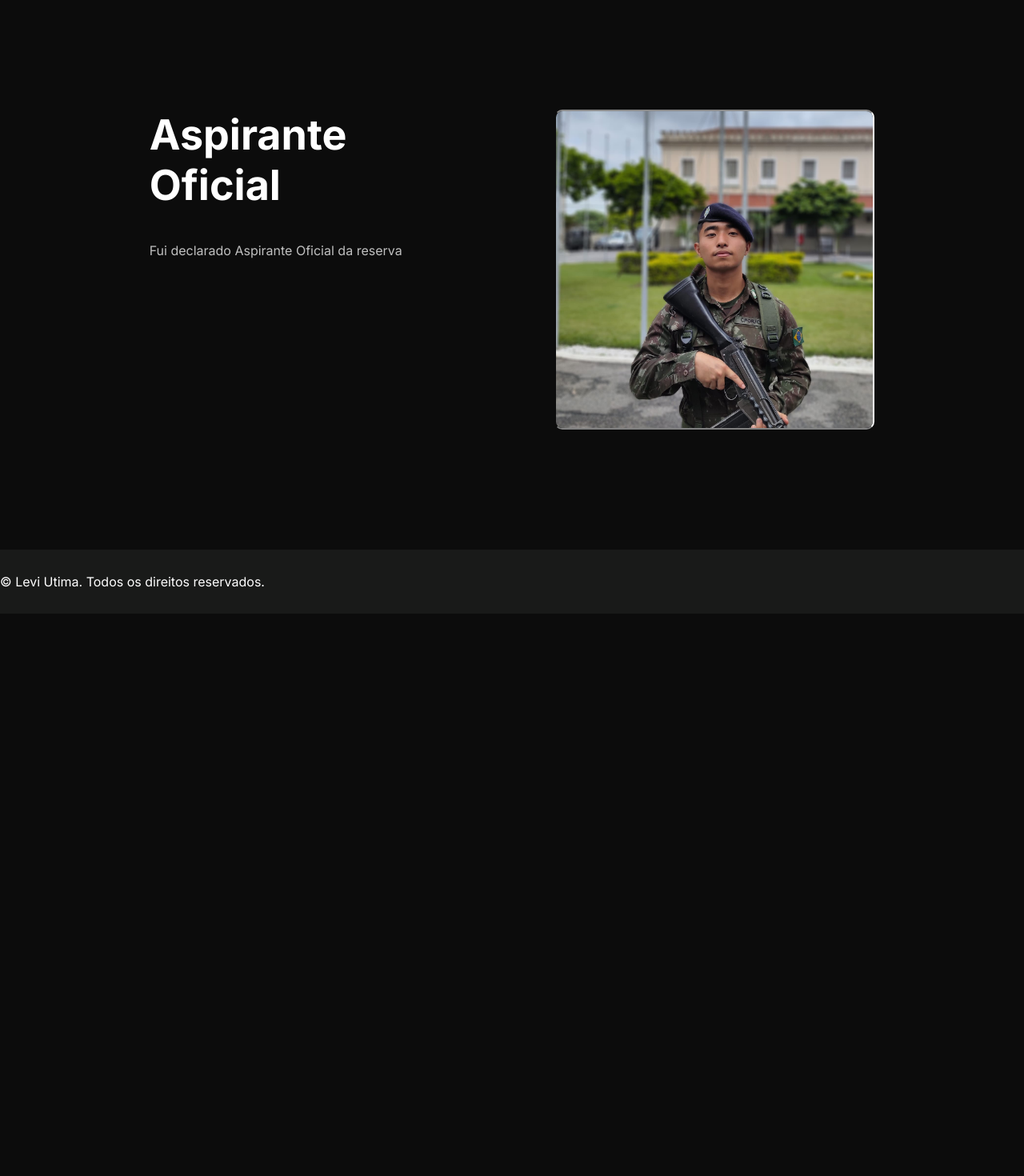
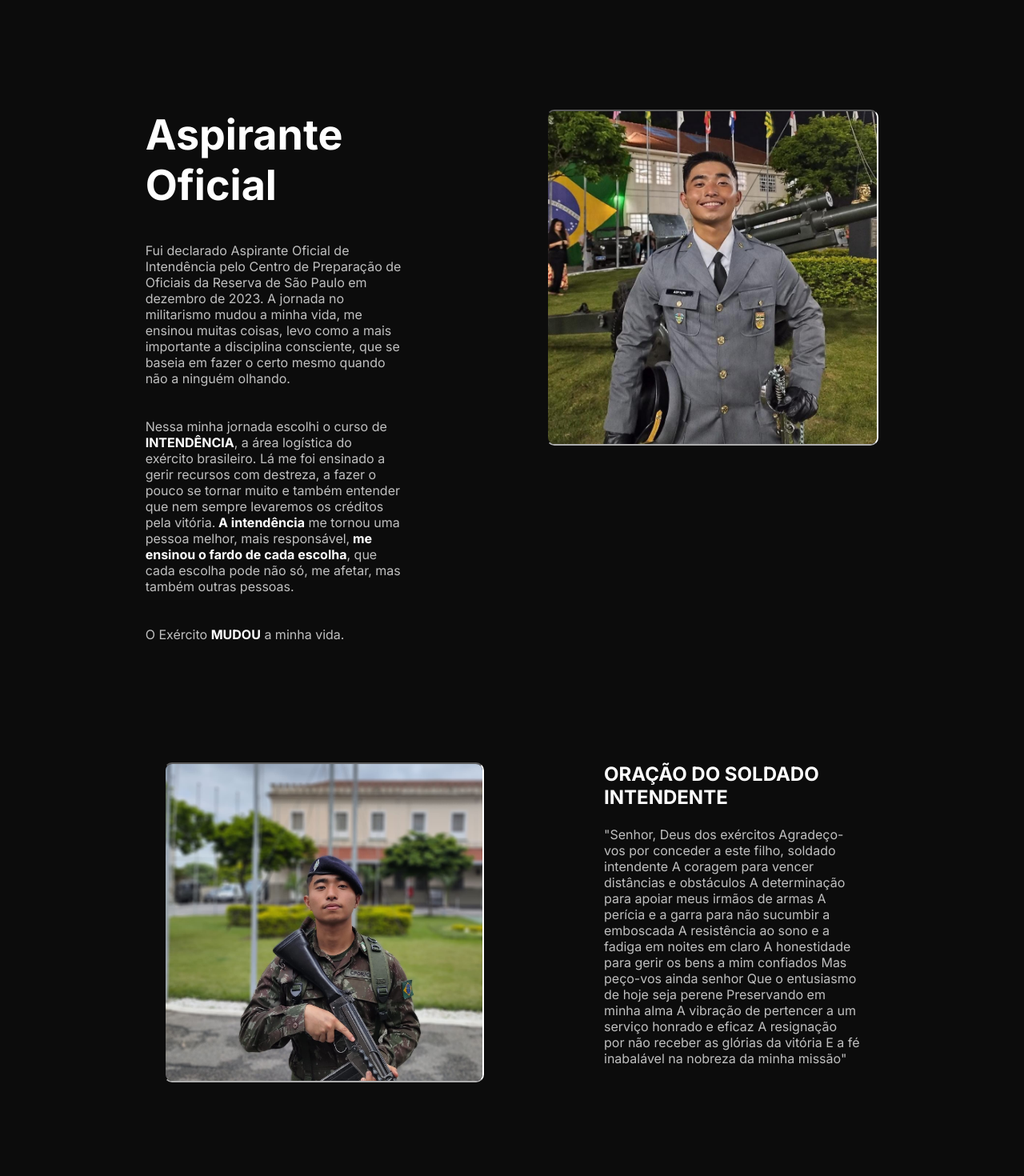
Before and after one commit to leviutima/PORTFOLIO, a React (Vite) app: page /Sobre in a window 1280 px wide. Shown: the part 620-2090 px from the top of the page at 80% size. Before the commit the page ends 1387 px from the top, so only its background shows below. Built offline with nearby package versions, Linux system fonts and the light colour scheme.

Commit message:
adicionando mais sobre mim a pagina sobre

```diff
--- a/src/components/Button/Button.styled.ts
+++ b/src/components/Button/Button.styled.ts
@@ -43,7 +43,12 @@ export const ButtonStyle = styled.div <PropsButton>`
 
 
     @media (max-width: 768px) {
+        width: 35vw;
+        height: 8vh;
 
+        .button-text {
+            display: none;
+        }
     }
 
 `
@@ -51,4 +56,7 @@ export const ButtonStyle = styled.div <PropsButton>`
 export const ImgStyle = styled.img `
     width: 2vw;
 
+    @media (max-width: 768px) {
+        width: 10vw;
+    }
 `
--- a/src/components/Button/Button.tsx
+++ b/src/components/Button/Button.tsx
@@ -20,14 +20,14 @@ const Button: React.FC<PropsButton> = ({ img ,bgColor, borderColor, textColor, c
                 <LinkStyle to={path}>
                     <ButtonStyle $bgColor={bgColor} $borderColor={borderColor} $textColor={textColor}>
                         <ImgStyle src={img}></ImgStyle>
-                        <span>{children}</span>
+                        <span className="button-text">{children}</span>
                     </ButtonStyle>
                 </LinkStyle>
             ) : (
                 <Ancora href={ancora}>
                 <ButtonStyle as="button" type={type} $bgColor={bgColor} $borderColor={borderColor} $textColor={textColor}>
                     <ImgStyle src={img}></ImgStyle>
-                    <span>{children}</span>
+                    <span className="button-text">{children}</span>
                 </ButtonStyle>
                 </Ancora>
             )}
--- a/src/pages/Home/Home.styled.ts
+++ b/src/pages/Home/Home.styled.ts
@@ -28,6 +28,10 @@ export const Title = styled.div `
     display: grid;
     gap: 24px;
     font-size: 42px;
+
+    @media (max-width: 768px) {
+      font-size: 18px;
+    }
 `
 
 export const SpanStyle = styled.span`
@@ -39,6 +43,11 @@ export const SpanStyle = styled.span`
   animation:
     ${digitando} 4s steps(40, end),
     ${efeitoDigitacao} 0.75s step-end infinite;
+
+    @media (max-width: 768px) {
+      font-size: 12px;
+      margin-right: 15%;
+    }
 `
 
 export const SectionContainerSecond = styled.section `
--- a/src/pages/Sobre/Sobre.styled.ts
+++ b/src/pages/Sobre/Sobre.styled.ts
@@ -66,3 +66,21 @@ export const SectionContato = styled.section `
 export const SectionExercito = styled.section `
 
 `
+
+export const SectionOracaoIntendente = styled.section `
+    display: flex;
+    justify-content: center;
+    gap: 150px;
+`
+
+export const CardOracao = styled.div `
+    display: flex;
+    flex-direction: column;
+    gap: 22px;
+
+    width: 25vw;
+
+    & p {
+      color: var(--cinza);
+    }
+`
--- a/src/pages/Sobre/Sobre.tsx
+++ b/src/pages/Sobre/Sobre.tsx
@@ -1,7 +1,8 @@
 import Levi from '../../assets/profileLevi.png'
-import { ContainerText, ImgProfile, MainContainer, Negrito, SectionContato, SectionMain } from './Sobre.styled'
+import { CardOracao, ContainerText, ImgProfile, MainContainer, Negrito, SectionContato, SectionMain, SectionOracaoIntendente } from './Sobre.styled'
 import linkedin from '../../assets/linkedinLogo.png'
 import Button from '../../components/Button/Button'
+import Aspira from '../../assets/AspiraYuki.jpeg'
 import LeviAspOf from '../../assets/leviOf.jpeg'
 
 const Sobre = () => {
@@ -25,11 +26,40 @@ const Sobre = () => {
             <SectionMain>
                 <ContainerText>
                     <h2>Aspirante Oficial</h2>
-                    <p>Fui declarado Aspirante Oficial da reserva </p>
+                    <p>Fui declarado Aspirante Oficial de Intendência pelo Centro de Preparação
+                        de Oficiais da Reserva de São Paulo em dezembro de 2023. A jornada no militarismo
+                        mudou a minha vida, me ensinou muitas coisas, levo como a mais importante a disciplina consciente,
+                        que se baseia em fazer o certo mesmo quando não a ninguém olhando.
+                    </p>
+                    <p>Nessa minha jornada escolhi o curso de <Negrito>INTENDÊNCIA</Negrito>, a área logística do exército
+                    brasileiro. Lá me foi ensinado a gerir recursos com destreza, a fazer o pouco se tornar muito e também entender
+                    que nem sempre levaremos os créditos pela vitória.<Negrito> A intendência</Negrito> me tornou uma pessoa melhor, mais responsável,
+                    <Negrito> me ensinou o fardo de cada escolha</Negrito>, que cada escolha pode não só, me afetar, mas também outras pessoas.</p>
+                    <p>O Exército <Negrito>MUDOU</Negrito> a minha vida.</p>
                 </ContainerText>
-                <ImgProfile src={LeviAspOf} width={400} height={400}></ImgProfile>
-
+                <ImgProfile src={Aspira} width={415} height={420}></ImgProfile>
             </SectionMain>
+            <SectionOracaoIntendente>
+                <ImgProfile src={LeviAspOf} width={400}></ImgProfile>
+                <CardOracao>
+                    <h2>ORAÇÃO DO SOLDADO INTENDENTE</h2>
+                    <p> "Senhor,
+                        Deus dos exércitos
+                        Agradeço-vos por conceder a este filho, soldado intendente
+                        A coragem para vencer distâncias e obstáculos
+                        A determinação para apoiar meus irmãos de armas
+                        A perícia e a garra para não sucumbir a emboscada
+                        A resistência ao sono e a fadiga em noites em claro
+                        A honestidade para gerir os bens a mim confiados
+                        Mas peço-vos ainda senhor
+                        Que o entusiasmo de hoje seja perene
+                        Preservando em minha alma
+                        A vibração de pertencer a um serviço honrado e eficaz
+                        A resignação por não receber as glórias da vitória
+                        E a fé inabalável na nobreza da minha missão"
+                    </p>
+                </CardOracao>
+            </SectionOracaoIntendente>
             <SectionContato>
                     <>
 
```
Also changed, not shown: src/assets/AspiraYuki.jpeg (added).
